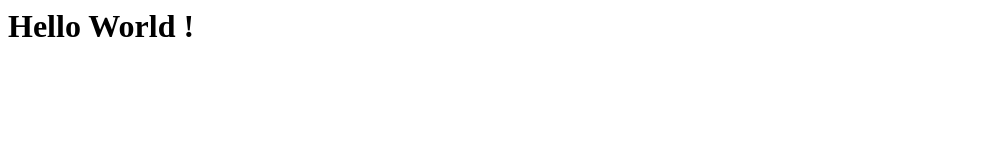
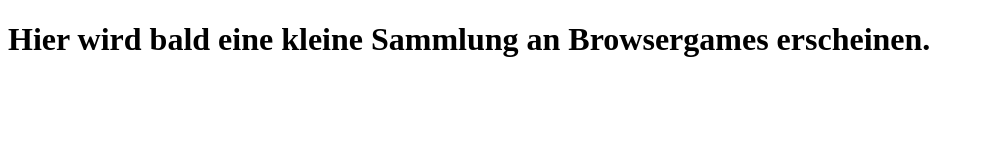
Before and after one commit to flweber/flweber.github.io, a plain HTML site: page index.html in a window 1280 px wide. Shown: the whole page, without its empty margins (0-984 px from the left). Drawn offline with Linux system fonts and the light colour scheme.

Commit message:
Coming soon
Hello World entfernt und Ankündigung für die Browsergame Sammlung erstellt.

```diff
--- a/index.html
+++ b/index.html
@@ -1,5 +1,10 @@
-<html>
-<body>
-<h1>Hello World !</h1>
-</body>
+<!DOCTYPE html>
+<html lang="de">
+	<head>
+		<meta charset="UTF-8" />
+		<title>Browsergame Sammlung</title>
+	</head>
+	<body>
+		<h1>Hier wird bald eine kleine Sammlung an Browsergames erscheinen.</h1>
+	</body>
 </html>
```
Also changed, not shown: 1 other file.
